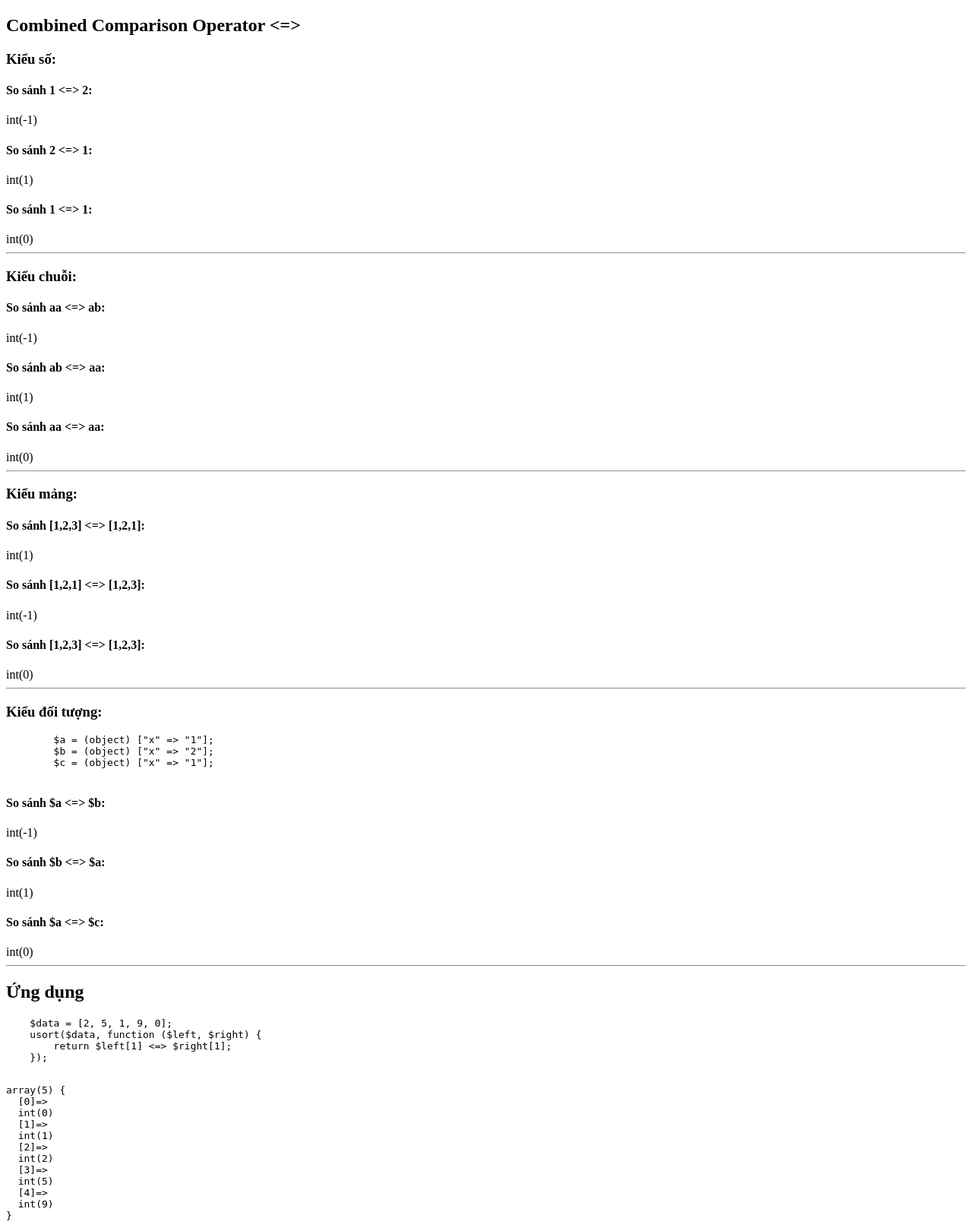
After one commit to vinhgmo/PHP7_seminar, a PHP site: page /comparison_operator.php in a window 1280 px wide. The commit adds this page. Shown: the whole page at 76% size. Run offline with PHP 8.4, Linux system fonts and the light colour scheme.

Commit message:
Update demo

```diff
--- /dev/null
+++ b/comparison_operator.php
@@ -0,0 +1,63 @@
+<!DOCTYPE html>
+<html lang="en">
+<head>
+    <meta charset="UTF-8">
+    <title>Combined Comparison Operator</title>
+</head>
+<body>
+    <h2>Combined Comparison Operator <=> </h2>
+
+    <h3>Kiểu số:</h3>
+    <h4>So sánh 1 <=> 2: </h4> <?php var_dump(1<=>2); ?>
+    <h4>So sánh 2 <=> 1: </h4> <?php var_dump(2<=>1); ?>
+    <h4>So sánh 1 <=> 1: </h4> <?php var_dump(1<=>1); ?>
+    <hr>
+
+    <h3>Kiểu chuỗi:</h3>
+    <h4>So sánh aa <=> ab: </h4> <?php var_dump('aa'<=>'ab'); ?>
+    <h4>So sánh ab <=> aa: </h4> <?php var_dump('ab'<=>'aa'); ?>
+    <h4>So sánh aa <=> aa: </h4> <?php var_dump('aa'<=>'aa'); ?>
+    <hr>
+
+    <h3>Kiểu mảng:</h3>
+    <h4>So sánh [1,2,3] <=> [1,2,1]: </h4> <?php var_dump([1,2,3]<=>[1,2,1]); ?>
+    <h4>So sánh [1,2,1] <=> [1,2,3]: </h4> <?php var_dump([1,2,1]<=>[1,2,3]); ?>
+    <h4>So sánh [1,2,3] <=> [1,2,3]: </h4> <?php var_dump([1,2,3]<=>[1,2,3]); ?>
+    <hr>
+
+    <h3>Kiểu đối tượng:</h3>
+    <?php
+        $a = (object) ["x" => "1"];
+        $b = (object) ["x" => "2"];
+        $c = (object) ["x" => "1"];
+     ?>
+     <pre>
+        $a = (object) ["x" => "1"];
+        $b = (object) ["x" => "2"];
+        $c = (object) ["x" => "1"];
+     </pre>
+    <h4>So sánh $a <=> $b: </h4> <?php var_dump($a <=> $b); ?>
+    <h4>So sánh $b <=> $a: </h4> <?php var_dump($b <=> $a); ?>
+    <h4>So sánh $a <=> $c: </h4> <?php var_dump($a <=> $c); ?>
+    <hr>
+
+    <h2>Ứng dụng</h2>
+    <?php
+    $data = [2, 5, 1, 9, 0];
+    usort($data, function ($left, $right) {
+        return $left <=> $right;
+    });
+    ?>
+    <pre>
+    $data = [2, 5, 1, 9, 0];
+    usort($data, function ($left, $right) {
+        return $left[1] <=> $right[1];
+    });
+    </pre>
+    <?php
+        echo '<pre>';
+        var_dump($data);
+        echo '</pre>';
+    ?>
+</body>
+</html>
```
Also changed, not shown: coalesce_operator.php (renamed from operator.php, +2 -12 lines), index.php (added, +34 -0 lines), anonymous_classes.php (added), intdiv.php (added), preg_replace_callback_array.php (added), return_type.php (added), unicode_escape_syntax.php (added).
